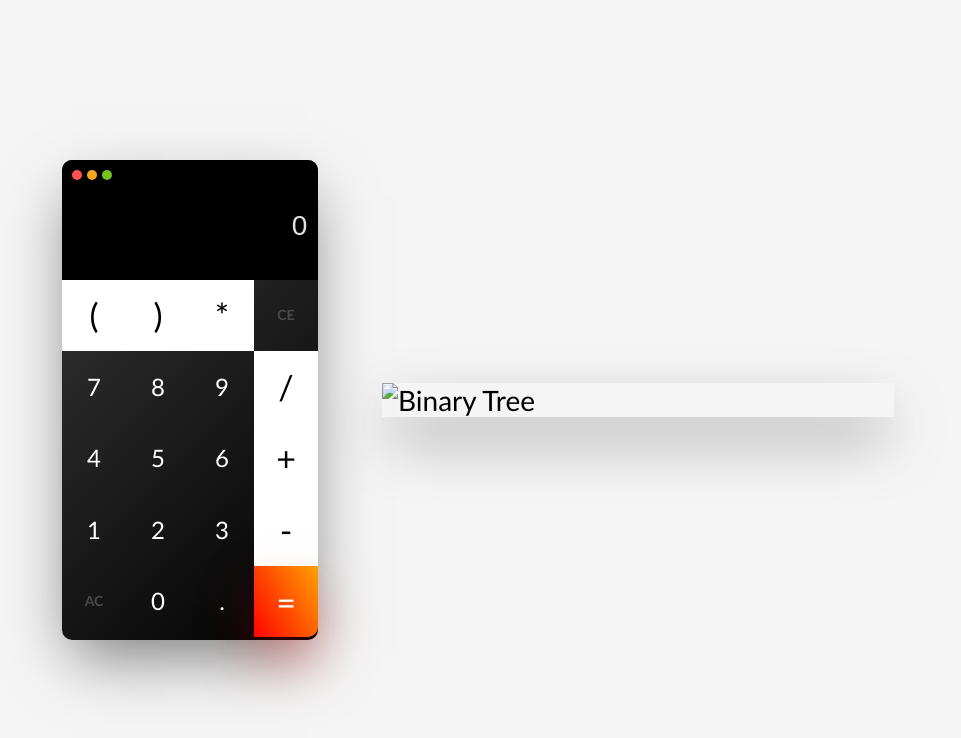
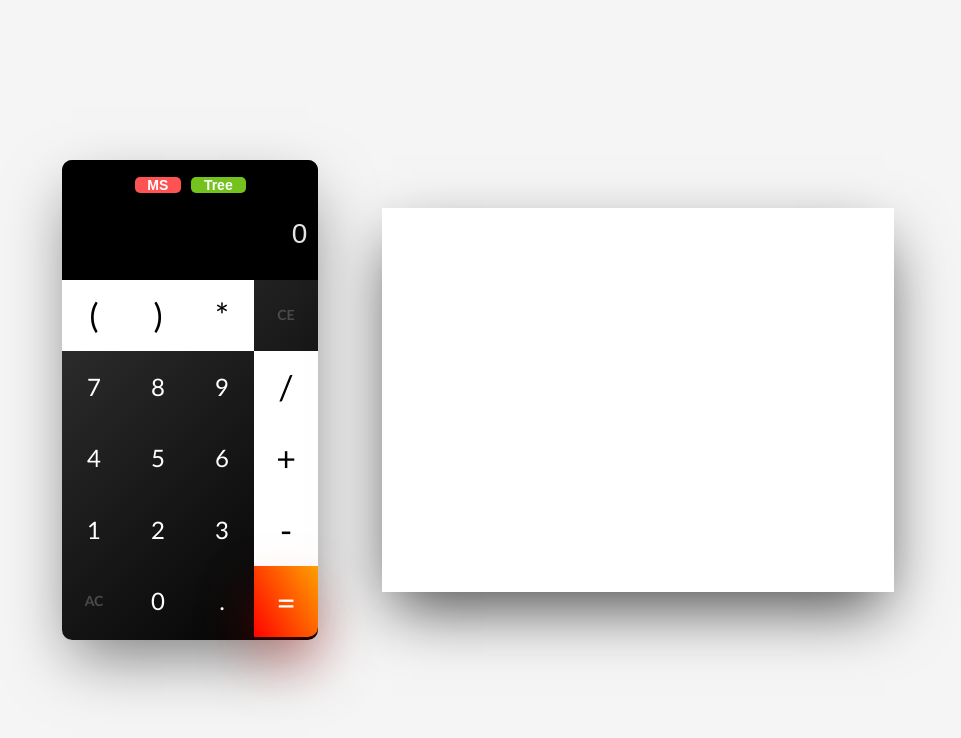
Before and after one commit to Herobrot/CalculadoraExprPython, a Flask app: page / in a window 1280 px wide. Shown: the top 738 px of the page, without its empty margins (130-1091 px from the left). Run offline with Flask 3, Linux system fonts and the light colour scheme.

Commit message:
falta tabla

```diff
--- a/calculadora/app.py
+++ b/calculadora/app.py
@@ -6,8 +6,29 @@ matplotlib.use('Agg')
 import matplotlib.pyplot as plt
 import io
 import os
+import ply.lex as lex
 
 app = Flask(__name__)
+
+tokens = [
+    'FLOAT',
+    'NUMBER',
+    'PLUS',
+    'MINUS',
+    'MULTIPLY',
+    'DIVIDE',
+    'LPAREN',
+    'RPAREN',
+    'DOT',
+]
+
+t_PLUS = r'\+'
+t_MINUS = r'-'
+t_MULTIPLY = r'\*'
+t_DIVIDE = r'/'
+t_LPAREN = r'\('
+t_RPAREN = r'\)'
+t_DOT = r'\.'
 
 math_grammar = """
     ?start: expr
@@ -17,15 +38,19 @@ math_grammar = """
     ?term: factor
          | term "*" factor -> multiply
          | term "/" factor -> divide
-    ?factor: NUMBER        -> number
+    ?factor: FLOAT         -> float
+           | NUMBER        -> number
            | "(" expr ")"
-    NUMBER: /[0-9]+(\\.[0-9]+)?/
+    FLOAT: /[0-9]+\\.[0-9]+/
+    NUMBER: /[0-9]+/
     %ignore " "
 """
 
 parser = Lark(math_grammar, parser="lalr")
 
 class EvaluateTree(Transformer):
+    def float(self, args):
+        return float(args[0])
     def number(self, n):
         return int(n[0])
 
--- a/calculadora/static/css/main.css
+++ b/calculadora/static/css/main.css
@@ -22,33 +22,50 @@ body {
    background-color: #000;
    height: 120px;
    border-radius: 10px 10px 0 0;
+   display: flex;
+   flex-direction: column;
+   justify-content: center;
+   align-items: center;
 }
 
 .calculator .header .window {
-    height: 15px;
    display: flex;
-    justify-content: flex-start;
-    padding: 10px;
+   gap: 10px;
+   margin-bottom: 10px;
 }
 
-.calculator .header .window span {
-    width: 10px;
-    height: 10px;
-    border-radius: 50%;
-    margin-right: 5px;
+.calculator .header .window .btn {
+   width: fit-content;
+   height: auto;
+   padding: 0 1vw;
+   border: none;
+   border-radius: 5px;
+   font-family: Arial, sans-serif;
+   font-size: 14px;
+   font-weight: bold;
+   color: #fff;
    cursor: pointer;
+   text-align: center;
+   display: flex;
+   align-items: center;
+   justify-content: center;
+   transition: background-color 0.3s ease;
 }
 
-.calculator .header .window span.red {
+.calculator .header .window .btn.red {
    background-color: #ff5252;
 }
 
-.calculator .header .window span.yellow {
-    background-color: #f5a623;
+.calculator .header .window .btn.red:hover {
+   background-color: #ff7a7a;
 }
 
-.calculator .header .window span.green {
+.calculator .header .window .btn.green {
    background-color: #73c21d;
+}
+
+.calculator .header .window .btn.green:hover {
+   background-color: #91db45;
 }
 
  .calculator .header label {
--- a/calculadora/templates/index.html
+++ b/calculadora/templates/index.html
@@ -12,13 +12,13 @@
    <div class="calculator">
     <div class="header">
        <div class="window">
-          <span class="red"></span>
-          <span class="yellow"></span>
-          <span class="green"></span>
+           <button class="btn red">MS</button>
+           <button class="btn green toggle">Tree</button>
        </div>
        <label class="display" for="displayInput">
       <input type="text" value="0" id="displayInput" placeholder="0" disabled>
     </div>
+
     <div class="keys">
        <div class="row">
          <div class="symbol">
@@ -77,13 +77,14 @@
     </div>
    </div>
    <div class="binaryTree">
-      <img id="binaryTreeImage" src="" alt="Binary Tree">
+      <img id="binaryTreeImage" src="static/images/blanco.png" alt="Binary Tree">
    </div>
    <script>
       let resuelto = false;
+      let memoryValue = null;
       function updateBinaryTreeImage(imageUrl) {
        const binaryTreeImage = document.getElementById("binaryTreeImage");
-       const uniqueUrl = `${imageUrl}?t=${new Date().getTime()}`; // Agregar timestamp para evitar caché
+       const uniqueUrl = `${imageUrl}?t=${new Date().getTime()}`;
        if (binaryTreeImage) {
            binaryTreeImage.src = uniqueUrl;
        } else {
@@ -91,8 +92,6 @@
            binaryTreeContainer.innerHTML = `<img id="binaryTreeImage" src="${uniqueUrl}" alt="Binary Tree">`;
        }
       }
-
-
       function evaluateExpression(expression, input) {
          console.log("Expresión a evaluar:", expression);
          try{
@@ -172,6 +171,7 @@
       });
 
       document.addEventListener("click", function (event) {
+         console.log("Click en:", event.target);
        if (event.target.tagName === "SPAN") {
            const value = event.target.textContent;
            const input = document.getElementById("displayInput");
@@ -190,7 +190,11 @@
                }
            }
            else if (["+", "-", "*", "/", "(", ")", "."].includes(value)) {
+              if (".".includes(value)) {
+                  input.value = currentValue + value;
+              } else {
                   input.value = currentValue + " " + value + " ";
+              }
               if (dullSpan) {
                  dullSpan.classList.replace("dull", "active");
               }
@@ -221,7 +225,31 @@
                   }
                }
            }
+       } else if (event.target.tagName === "DIV") {
+           const input = document.getElementById("displayInput");
+           const expression = input.value;
+           evaluateExpression(expression, input.value);
        }
+       event.preventDefault();
    });
+   msBtn = document.querySelector('.btn.red')
+   msBtn.addEventListener('click', function () {
+      const input = document.getElementById('displayInput');
+      const displayValue = input.value.trim();
+      if (/^-?\d+(\.\d+)?$/.test(displayValue) && msBtn.textContent === 'MS') {
+         memoryValue = parseFloat(displayValue);
+         console.log(`Valor guardado en memoria: ${memoryValue}`);
+         alert(`Número guardado: ${memoryValue}`);
+         msBtn.textContent = 'Guardado';
+         input.value = '0';
+         return;
+      } else if (msBtn.textContent === 'Guardado') {
+         input.value = memoryValue;
+         msBtn.textContent = 'MS';
+         return;
+      } else {
+         console.log('El contenido no es un número válido');
+         alert('Error: No se puede guardar una expresión en memoria');
+      }});
   </script>
 </html>
```
Also changed, not shown: calculadora/static/images/binary_tree_equation.png, calculadora/static/images/blanco.png (added). Lines whose indentation alone changed are shown as unchanged.
